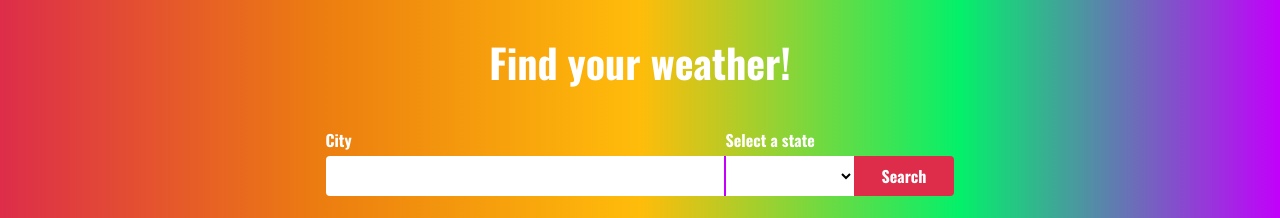
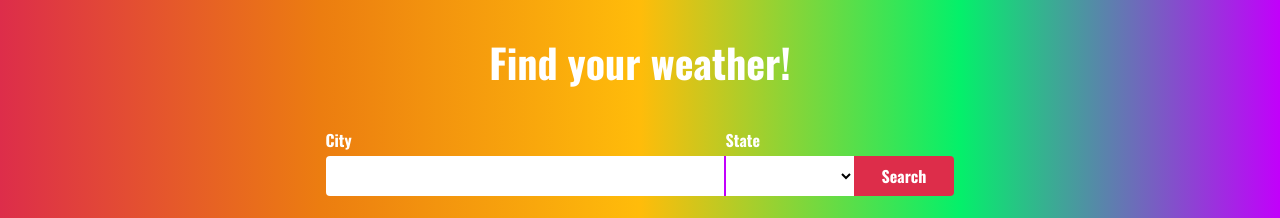
Before and after one commit to mpeck99/weather-app, a Vue app: page / in a window 1280 px wide. Shown: the top 218 px of the page. Built offline with nearby package versions, Linux system fonts and the light colour scheme.

Commit message:
changing the selects label

```diff
--- a/src/Components/StatesDropdown.vue
+++ b/src/Components/StatesDropdown.vue
@@ -1,6 +1,6 @@
 <template>
   <div class="form-group">
-    <label for="states">Select a state</label>
+    <label for="states">State</label>
     <select
       class="form-control"
       name="states"
```
